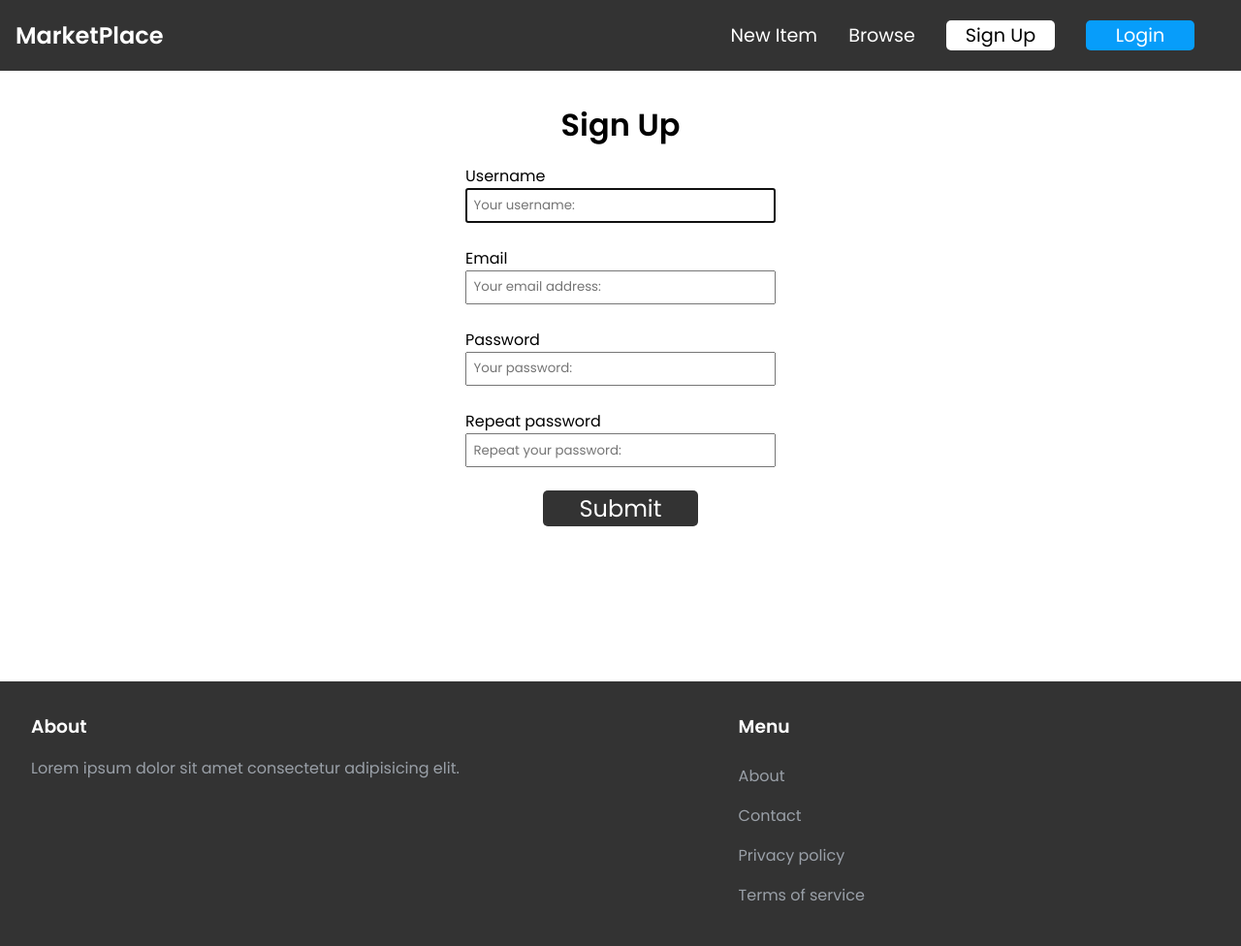
After one commit to PeterPauk/Django-Marketplace, a Django app: page /signup/ in a window 1280 px wide. The commit adds this page. Shown: the whole page at 97% size. Run offline with Django 4.2, Linux system fonts and the light colour scheme.

Commit message:
sign in feature

```diff
--- /dev/null
+++ b/core/forms.py
@@ -0,0 +1,21 @@
+from django import forms
+from django.contrib.auth.forms import UserCreationForm
+from django.contrib.auth.models import User
+
+class SignUp(UserCreationForm):
+    class Meta:
+        model = User
+        fields = {'username', 'email', 'password1', 'password2'}
+
+    username = forms.CharField(widget=forms.TextInput(attrs={
+        'placeholder': 'Your username:',
+    }))
+    email = forms.CharField(widget=forms.EmailInput(attrs={
+        'placeholder': 'Your email address:',
+    }))
+    password1 = forms.CharField(widget=forms.PasswordInput(attrs={
+        'placeholder': 'Your password:',
+    }))
+    password2 = forms.CharField(widget=forms.PasswordInput(attrs={
+        'placeholder': 'Repeat your password:',
+    }))
--- a/core/static/core/main.css
+++ b/core/static/core/main.css
@@ -36,7 +36,6 @@ nav ul li a {
 nav ul li a button {
   font-size: 1.2rem;
   padding: 0 1rem;
-  height: 2rem;
   width: 7rem;
   border-radius: 5px;
   cursor: pointer;
@@ -169,3 +168,36 @@ h1 {
   background-color: #333;
   color: white;
 }
+
+.form-div {
+  width: 20rem;
+  margin: -1rem auto 10rem;
+  display: flex;
+  flex-direction: column;
+  gap: 1.5rem;
+}
+.form-div input {
+  height: 2.2rem;
+  padding: 0 0 0 0.4rem;
+}
+.form-div div {
+  display: flex;
+  flex-direction: column;
+}
+.form-div button {
+  font-size: 1.5rem;
+  padding: 0 1rem;
+  width: 50%;
+  border-radius: 5px;
+  cursor: pointer;
+  border: 1px solid transparent;
+  transition: 0.2s;
+  color: white;
+  margin: 0 auto;
+  background-color: #333;
+}
+.form-div button:hover {
+  border: 1px solid white;
+  background-color: rgb(7, 157, 250);
+  color: white;
+}
--- a/core/static/core/sass/_mixins.scss
+++ b/core/static/core/sass/_mixins.scss
@@ -5,3 +5,12 @@
     grid-template-columns: $colums;
     padding: $padding;
 }
+@mixin button($fontsize, $padding, $width, $radius, $cursor, $border, $transition){
+    font-size: $fontsize;
+    padding: $padding;
+    width: $width;
+    border-radius: $radius;
+    cursor: $cursor;
+    border: $border;
+    transition: $transition;
+}
--- a/core/static/core/sass/main.scss
+++ b/core/static/core/sass/main.scss
@@ -31,14 +31,7 @@ nav{
                 color: white;
                 font-size: 1.2rem;
                 button{
-                    font-size: 1.2rem;
-                    padding: 0 1rem;
-                    height: 2rem;
-                    width: 7rem;
-                    border-radius: 5px;
-                    cursor: pointer;
-                    border: 1px solid transparent;
-                    transition: 0.2s;
+                    @include button(1.2rem, 0 1rem, 7rem, 5px, pointer, 1px solid transparent, 0.2s);
                     &:hover{
                         border: 1px solid white;
                         background-color: $black;
@@ -160,7 +153,32 @@ h1{
                 background-color: $black;
                 color: white;
             }
-
         }
     }
 }
+.form-div{
+    width: 20rem;
+    margin: -1rem auto 10rem;
+    display: flex;
+    flex-direction: column;
+    gap: 1.5rem;
+    input{
+        height: 2.2rem;
+        padding: 0 0 0 0.4rem;
+    }
+    div{
+        display: flex;
+        flex-direction: column;
+    }
+    button{
+        @include button (1.5rem, 0 1rem, 50%, 5px, pointer, 1px solid transparent, 0.2s);
+        color: white;
+        margin: 0 auto;
+        background-color: $black;
+        &:hover{
+            border: 1px solid white;
+            background-color: $light_blue;
+            color: white;
+        }
+    }
+}
--- a/core/templates/core/base.html
+++ b/core/templates/core/base.html
@@ -12,11 +12,11 @@
 </head>
 <body>
 <nav>
-    <h3><a href="{% url 'index'%}">MarketPlace</a></h3>
+    <h3><a href="{% url 'core:index'%}">MarketPlace</a></h3>
     <ul>
         <li><a href="#">New Item</a></li>
         <li><a href="#">Browse</a></li>
-        <li><a href="#"><button class="sign-btn">Sign Up</button></a></li>
+        <li><a href="{% url 'core:signup' %}"><button class="sign-btn">Sign Up</button></a></li>
         <li><a href="#"><button class="login-btn">Login</button></a></li>
     </ul>
 </nav>
@@ -31,7 +31,7 @@
         <h3>Menu</h3>
         <ul>
             <li><a href="#">About</a></li>
-            <li><a href="{% url 'contact'%}">Contact</a></li>
+            <li><a href="{% url 'core:contact'%}">Contact</a></li>
             <li><a href="#">Privacy policy</a></li>
             <li><a href="#">Terms of service</a></li>
         </ul>
--- /dev/null
+++ b/core/templates/core/signup.html
@@ -0,0 +1,44 @@
+{% extends "core/base.html" %}
+
+{% block title %}Sign Up{% endblock %}
+
+{% block content%}
+<div>
+    <h1>Sign Up</h1>
+    <form method="post" action="." class="form-div">
+        {% csrf_token %}
+
+        <div>
+            <label>Username</label>
+            {{form.username}}
+        </div>
+        <div>
+            <label>Email</label>
+            {{form.email}}
+        </div>
+        <div>
+            <label>Password</label>
+            {{form.password1}}
+        </div>
+        <div>
+            <label>Repeat password</label>
+            {{form.password2}}
+        </div>
+
+        {% if form.errors or form.non_field_errors %}
+        <div class="error-div">
+            {% for field in form %}
+                {{field.errors}}
+            {% endfor %}
+
+            {{form.non_field_errors}}
+        </div>
+        {% endif %}
+
+        <button type="submit" class="form-btn">Submit</button>
+    </form>
+</div>
+
+
+
+{% endblock %}
--- /dev/null
+++ b/core/urls.py
@@ -0,0 +1,9 @@
+from django.urls import path
+from . import views
+
+app_name = 'core'
+urlpatterns = [
+    path('', views.index, name='index'),
+    path('contact/', views.contact, name='contact'),
+    path('signup/', views.signup, name='signup'),
+]
--- a/core/views.py
+++ b/core/views.py
@@ -1,5 +1,6 @@
-from django.shortcuts import render
+from django.shortcuts import render, redirect
 from item.models import Category, Item
+from .forms import SignUp
 
 def index(request):
     items = Item.objects.filter(is_sold=False) [0:6]
@@ -11,3 +12,18 @@ def index(request):
 
 def contact(request):
     return render(request, 'core/contact.html')
+
+def signup(request):
+    if request.method == 'POST':
+        form = SignUp(request.POST)
+        if form.is_valid():
+            form.save()
+
+            return redirect('/login/')
+    else:
+         form = SignUp()
+
+    return render(request, 'core/signup.html',
+                  {
+                      'form':form
+                  })
--- a/item/views.py
+++ b/item/views.py
@@ -3,6 +3,8 @@ from .models import Item
 
 def detail(request, pk):
     item = get_object_or_404(Item, pk=pk)
+    related_items = Item.objects.filter(category=item.category, is_sold = False).exclude(pk=pk)[0:3]
     return render(request, 'item/detail.html',
-                  { 'item':item
+                  { 'item':item,
+                    'related_items' : related_items,
                   })
--- a/marketplace/urls.py
+++ b/marketplace/urls.py
@@ -3,11 +3,8 @@ from django.urls import path, include
 from django.conf import settings
 from django.conf.urls.static import static
 
-from core.views import index, contact
-
 urlpatterns = [
-    path('', index, name = 'index'),
+    path('', include('core.urls')),
     path('items/', include('item.urls')),
-    path('contact/', contact, name='contact'),
     path('admin/', admin.site.urls),
 ] + static(settings.MEDIA_URL, document_root = settings.MEDIA_ROOT)
```
Also changed, not shown: item/templates/item/detail.html (+15 -0 lines), db.sqlite3.
